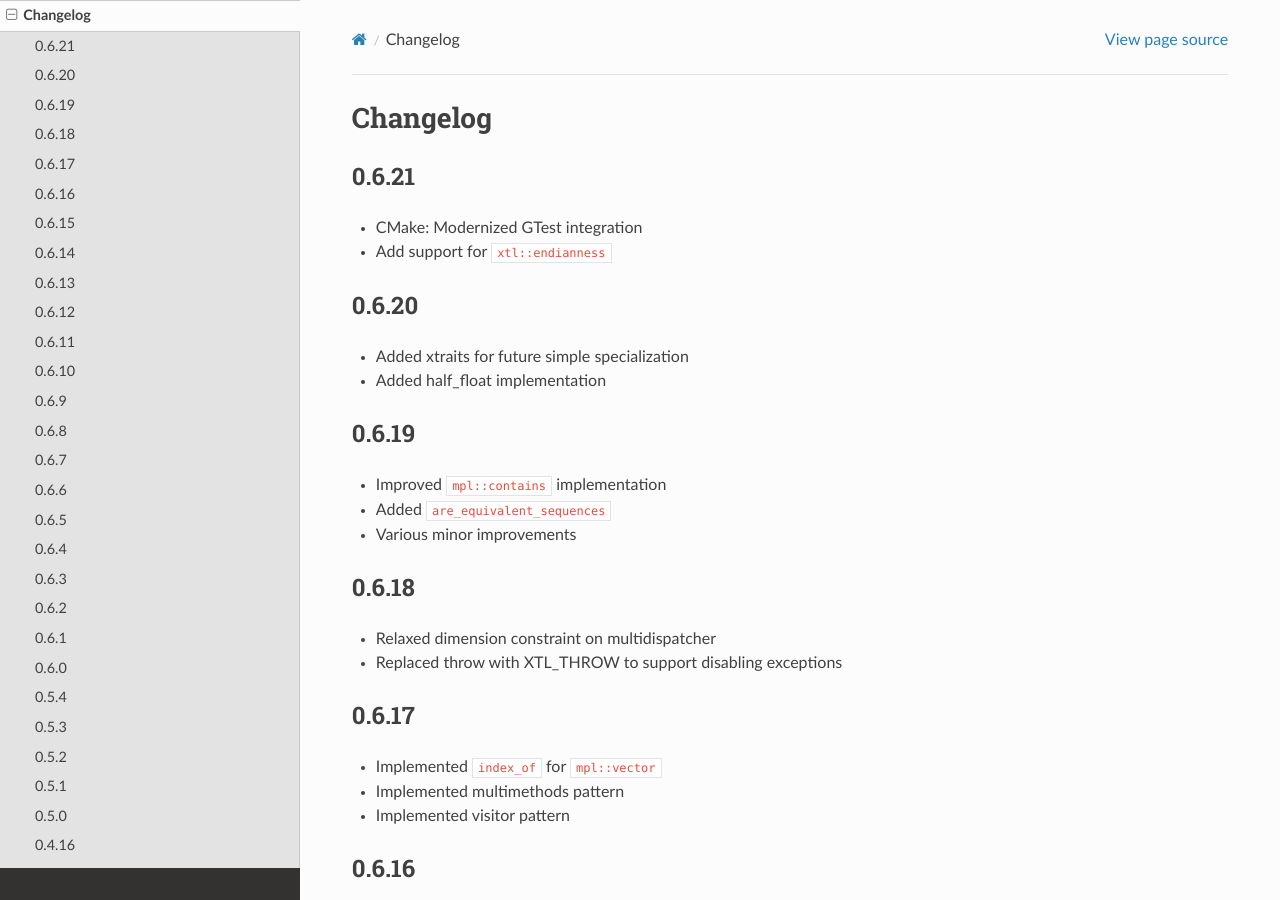
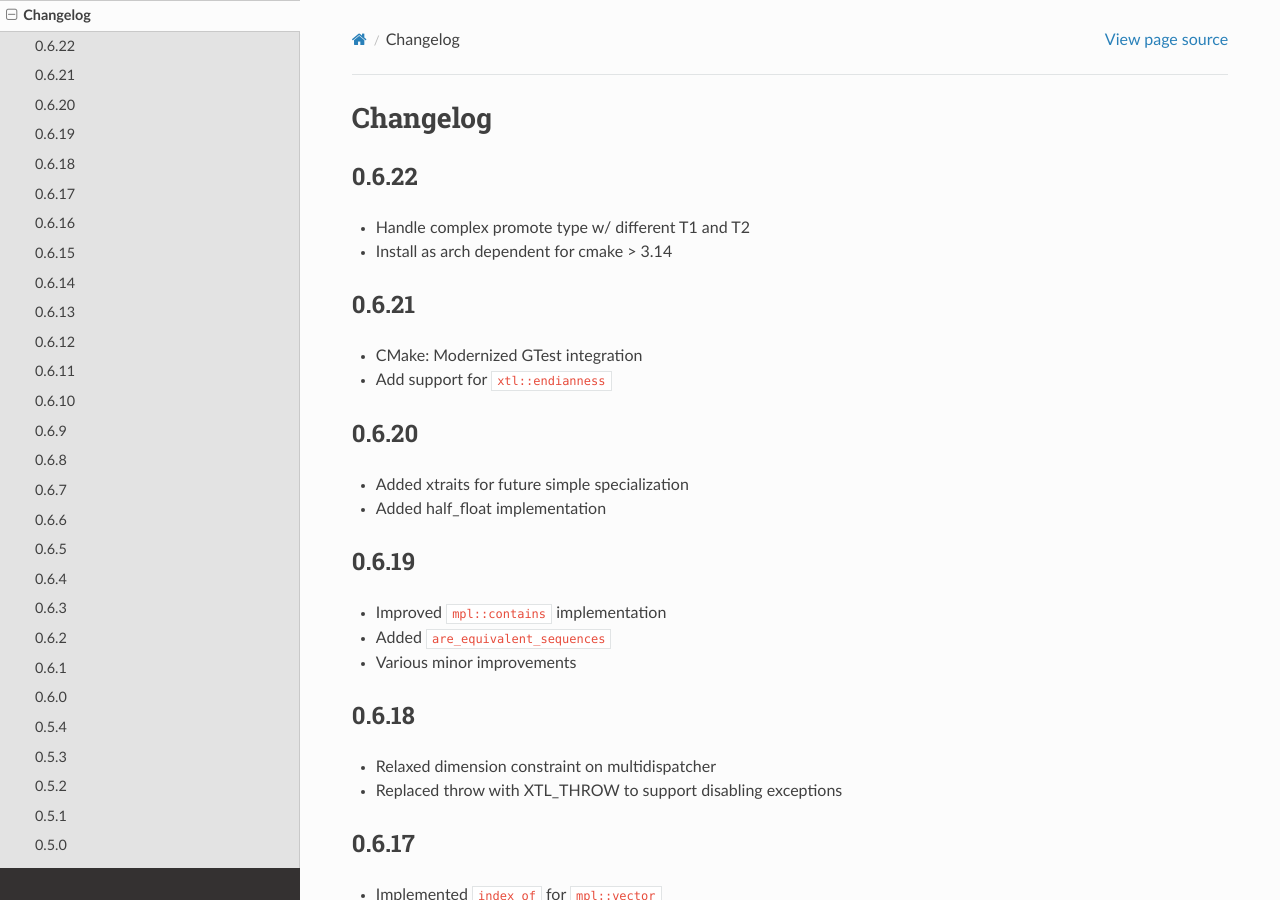
Before and after one commit to xtensor-stack/xtl, a Sphinx documentation site: the page built from docs/source/changelog.rst, in a window 1280 px wide and 900 px high. Built offline with Sphinx 7.4.7 and the Read the Docs theme 2.0.0, drawn with Linux system fonts in a browser that asks for light colours; pages that are not in the unit, such as notebooks, are missing from menus.

Commit message:
Release 0.6.22

```diff
--- a/docs/source/changelog.rst
+++ b/docs/source/changelog.rst
@@ -6,6 +6,12 @@
 
 Changelog
 =========
+
+0.6.22
+------
+
+- Handle complex promote type w/ different T1 and T2
+- Install as arch dependent for cmake > 3.14
 
 0.6.21
 ------
```
Also changed, not shown: 1 other file.
